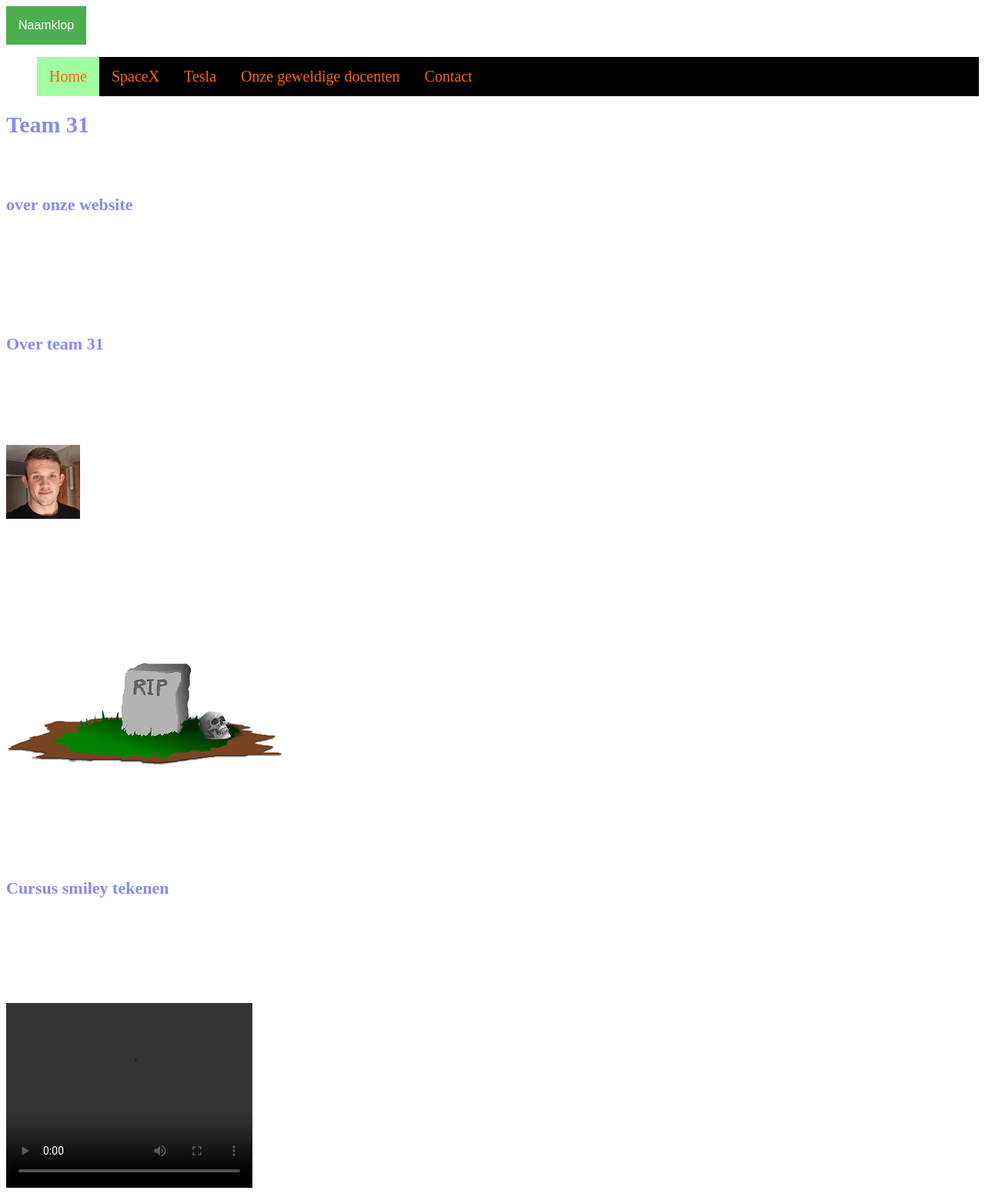
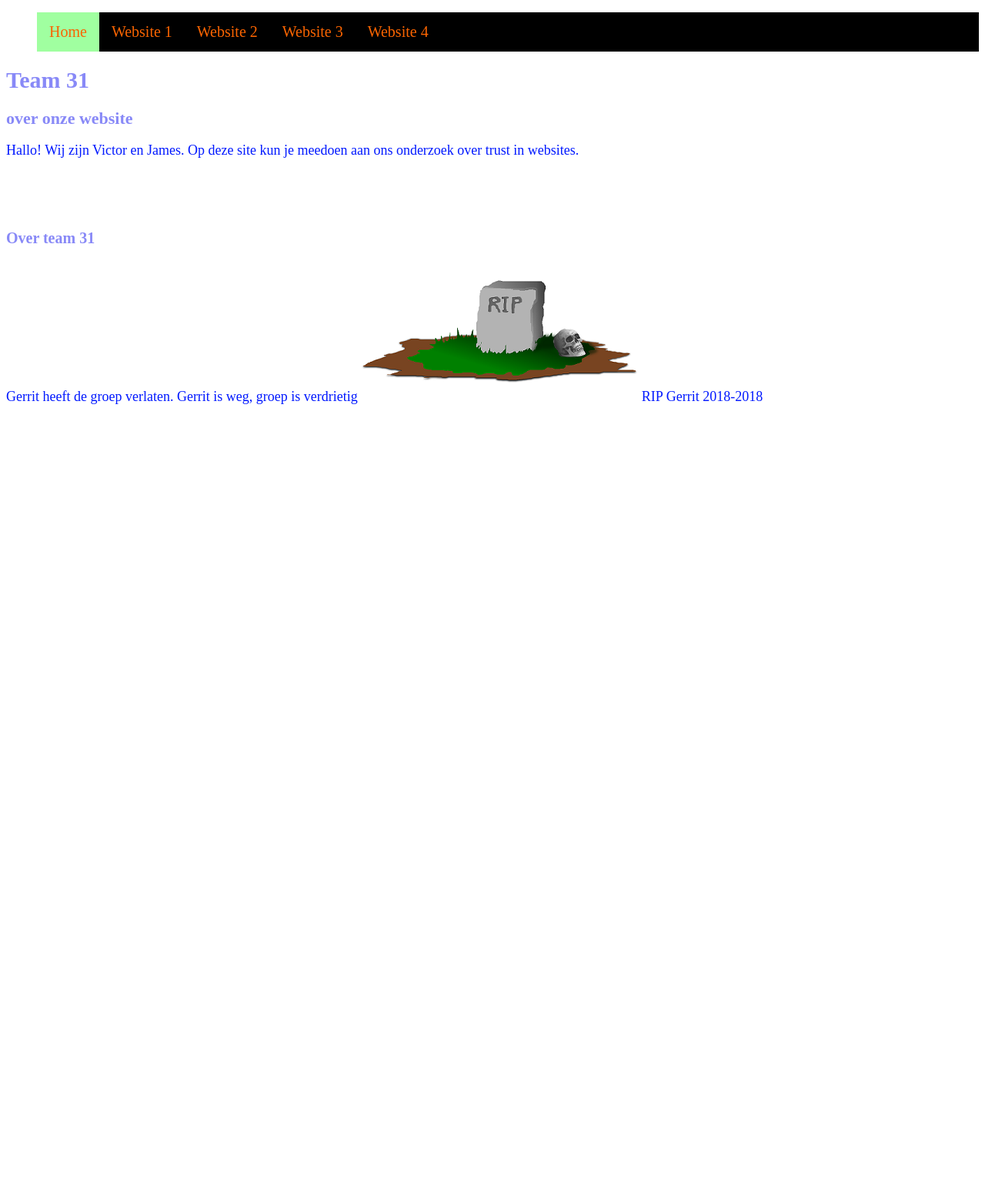
Before and after one commit to JamesJCarroll/webopdracht, a PHP site: page / in a window 1280 px wide. Shown: the whole page at 77% size. After the commit the page ends 525 px from the top, so only its background shows below. Run offline with PHP 8.4, Linux system fonts and the light colour scheme; grey boxes are pictures that could not be loaded.

Commit message:
alleen nog content er in, de rest werkt

```diff
--- a/Base1.html
+++ b/Base1.html
@@ -19,8 +19,8 @@
 						<!-- Nav -->
 
 <!-- menuuuuuu!!! -->
-							<div class = "dopdown">
-								<button class = "dropbtn">Home</button>
+							<div class = "dropdown">
+								<button class = "dropbtn">Home</button></div>
 							<div class="dropdown">
 								<button class="dropbtn">PlayDough</button>
 									<div class="dropdown-content">
@@ -358,7 +358,7 @@
 				</section>
 				<hr>
 				<hr>
-				<br><br><br><br><br>
+				<br><br><br><br><br><br><br><br><br><br><br><br><br>
 				<p><span id="seconds">00</span>:<span id="tens">00</span></p>
 				<br>
 				<button id="button-start">Start</button>
--- a/Base3.html
+++ b/Base3.html
@@ -337,7 +337,7 @@
 				</section>
 				<hr>
 				<hr>
-				<br><br><br><br><br>
+				<br><br><br><br><br><br><br><br><br><br><br><br><br>
 				<p><span id="seconds">00</span>:<span id="tens">00</span></p>
 				<br>
 				<button id="button-start">Start</button>
--- a/Base4.html
+++ b/Base4.html
@@ -324,7 +324,7 @@
 				</section>
 				<hr>
 				<hr>
-				<br><br><br><br><br>
+				<br><br><br><br><br><br><br><br><br><br><br><br><br>
 				<p><span id="seconds">00</span>:<span id="tens">00</span></p>
 				<br>
 				<button id="button-start">Start</button>
--- a/Index.html
+++ b/Index.html
@@ -9,62 +9,23 @@
         --><title>Over ons</title>
     </head>
 	<body>
-		<div class = "dropdown">
-			<button class = "dropbtn">Naamklop</button>
-				<div class = "dropdown-content">
-					<a href = "#">deel 1</a>
-					<a href = "#">deel 2</a>
-					<a href = "#">deel 3</a>
-					<a href = "#">deel 4</a>
-				</div>
-		</div>
 		<menu>
 			<ul>
 				<li><a class="active" href="Index.html">Home</a></li>
-				<li><a href="SpaceX.html">SpaceX</a></li>
-				<li><a href="Tesla.html">Tesla</a></li>
-				<li><a href="bootstrap.html">Onze geweldige docenten</a></li>
-				<li><a href="Contact.html">Contact</a></li>
+				<li><a href="Base1.html">Website 1</a></li>
+				<li><a href="Base2.html">Website 2</a></li>
+				<li><a href="Base3.html">Website 3</a></li>
+				<li><a href="Base4.html">Website 4</a></li>
 			</ul>
 		</menu>
 		<i class="fas fa-dragon"></i>
 		<h1>Team 31</h1>
-		<br>
-		<br>
 		<h2>over onze website</h2>
-			<p>Hallo! Wij zijn Victor, James en Gerrit. Op deze site kun je informatie over ons vinden en vertellen wij wat over Tesla en SpaceX.
-				Dit zijn (waren) allemaal projecten van Elon Musk. Ookal hebben sommigen van ons geen affectie met Elon Musk, wordt het toch geforceerd te doen :).</p>
-				<br><br><br>
+			<p>Hallo! Wij zijn Victor en James. Op deze site kun je meedoen aan ons onderzoek over trust in websites.</p><br><br><br>
 		<h3>Over team 31</h3>
-			<p1>Victor heeft een hond en houdt van lange wandelingen over het strand. Het liefst loopt hij de zonsondergang tegemoet
-				met een blik pils en zijn favoriete liedje op de achtergrond: "Culture club - Karma Chameleon".
-			</p1>
-			<br><br><br><br>
-			<p2><img src="james.jpg" alt="James">
-				<br><br>
-				James is een lompe boer uit het noorden van het land. Op zijn aardappelboerderij kweekt hij al jaren lang aardappels.
-				Wist je dat aardappels een diameter kunnen krijgen van wel 21 centimeter?! Geweldig!
-				Verder vindt James het geweldig om zichzelf in te smeren met vaseline en te doen alsof hij een een slak is.
-			</p2>
-			<br><br><br><br>
-			<p3>Gerrit heeft de groep verlaten. Gerrit is weg, groep is verdrietig
-			<br><br>
+			<p>Gerrit heeft de groep verlaten. Gerrit is weg, groep is verdrietig
 			<img src="grafsteenklein.png" alt="grafsteen">
-			<br><br>
 				RIP Gerrit 2018-2018
-			</p3>
-			<br><br><br><br>
-
-			<h3>Cursus smiley tekenen</h3>
-			<br>
-			<p>Wil jij nou ook weten hoe je een smiley tekenen? Kijk dan de video hieronder! <br>
-				Deze cursus is medemogelijkgemaakt door James Carroll (patent pending)
 			</p>
-			<br>
-
-			<video width="320" height="240" controls>
-				<source src="smiley.mp4" type="video/mp4">
-					Your browser does not support the video tag.
-			</video>
 	</body>
 </html>
--- a/MiniStopWatch.js
+++ b/MiniStopWatch.js
@@ -10,9 +10,11 @@ window.onload = function () {
 
   buttonStart.onclick = function() {
      clearInterval(Interval);
+	 window.scrollTo(0, 0);
      Interval = setInterval(startTimer, 10); }
 
-    buttonStop.onclick = function() { clearInterval(Interval); }
+    buttonStop.onclick = function() { clearInterval(Interval);
+		window.scrollTo(0,4200);}
 
   buttonReset.onclick = function() {
      clearInterval(Interval);
@@ -20,6 +22,7 @@ window.onload = function () {
   	seconds = "00";
     appendTens.innerHTML = tens;
   	appendSeconds.innerHTML = seconds; }
+
   function startTimer () { tens++;
     if(tens < 9){ appendTens.innerHTML = "0" + tens; }
     if (tens > 9){ appendTens.innerHTML = tens; }
--- a/Website.css
+++ b/Website.css
@@ -14,42 +14,6 @@
 /* Styles
  background-color: red; }
 */
-
-.dropbtn {
-	background-color: #4CAF50;
-	color: white;
-	padding: 16px;
-	font-size: 16px;
-	border: none;
-}
-
-.dropdown{
-	position: relative;
-	display: inline-block;
-}
-
-.dropdown-content{
-	display: none;
-	position: absolute;
-	background-color: #f1f1f1;
-	min-width: 160px;
-	box-shadow: 0px 8px 16px 0px rgba(0,0,0,0.2);
-	z-index: 1;
-}
-
-.dropdown-content a:hover{
-	background-color: #ddd;
-}
-
-.dropdown: hover .dropdown-content {
-	display: block;
-}
-
-.dropdown: hover .dropbtn {
-	background-color: #3e8e41;
-}
-
-
 
 menu ul {
     list-style: none;
@@ -104,65 +68,15 @@ h2{
 	font-size: 22px;
 	color: rgb(136, 137, 247);
 }
-
-h3 {
-	font-family: Castellar;;
-	font-size: 22px;
+h3{
+	font-family: Castellar;
+	font-size: 20px;
 	color: rgb(136, 137, 247);
 }
-
-/*h4 wordt gebruikt in Contact.html*/
-h4 {
-	font-family: Castellar;;
-	font-size: 25px;
-	color: rgb(255, 255, 255);
-}
-
 
 /* p wordt gebruikt in Index.html en SpaceX.html */
 p {
 	font-family: CopperPlate Gothic Bold;
 	font-size: 18px;
-	color: rgb(255, 255, 255);
+	color: rgb(2, 25, 255);
 }
-
-p1{
-	font-family: CopperPlate Gothic Bold;
-	font-size: 18px;
-	color: rgb(255, 255, 255);
-}
-
-p2{
-	font-family: CopperPlate Gothic Bold;
-	font-size: 18px;
-	color: rgb(255, 255, 255);
-}
-
-p3{
-	font-family: CopperPlate Gothic Bold;
-	font-size: 18px;
-	color: rgb(255, 255, 255);
-	break-word: keep-all;
-}
-
-
-/* p4 en p5 worden gebruikt in Contact.html
-p5 wordt ook gebruikt in SpaceX.html en Tesla.html voor bronvermelding*/
-
-p4{
-	font-family: CopperPlate Gothic Bold;
-	font-size: 20px;
-	color: rgb(136, 137, 247);
-	break-word: keep-all;
-}
-
-p5{
-	font-family: CopperPlate Gothic Bold;
-	font-size: 18px;
-	color: rgb(136, 137, 247);
-	break-word: keep-all;
-}
-
-img {
-
-}
```
Also changed, not shown: Base2.html (+17 -10 lines).
